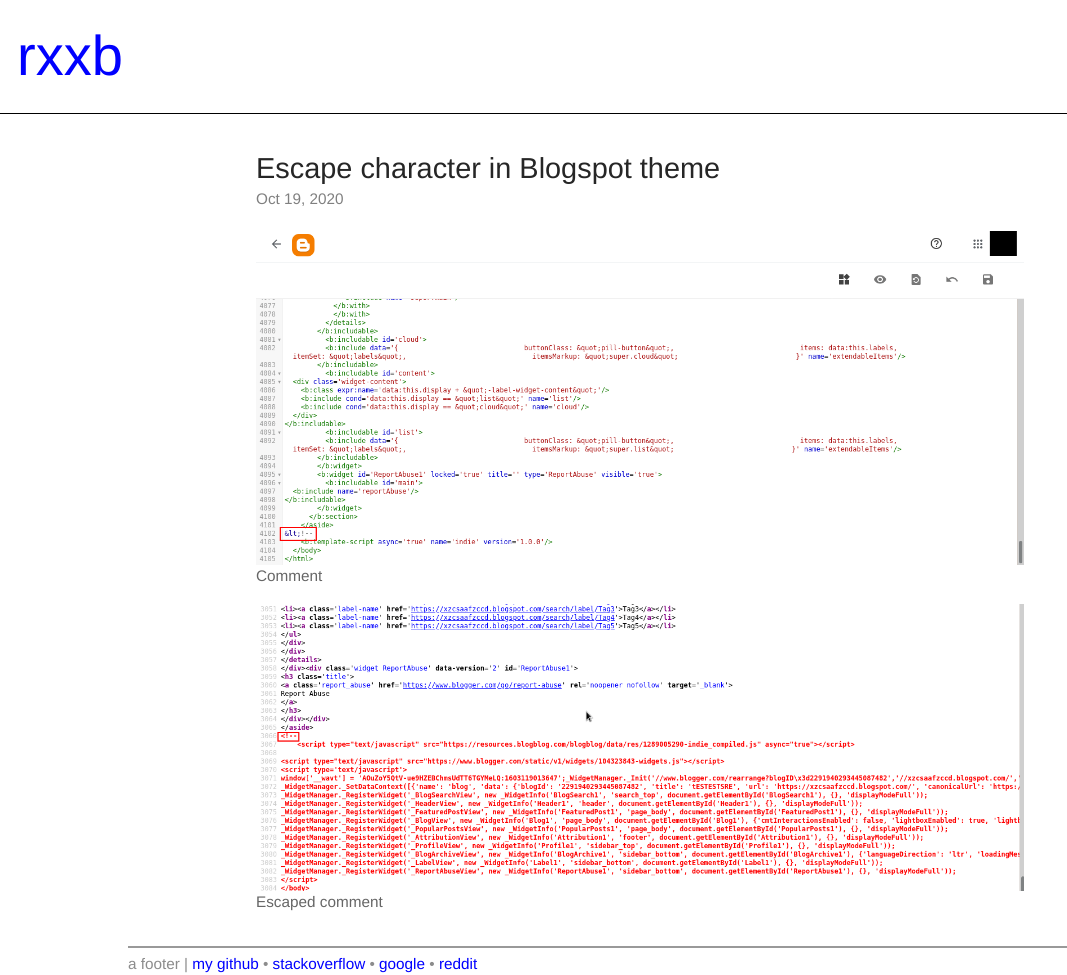
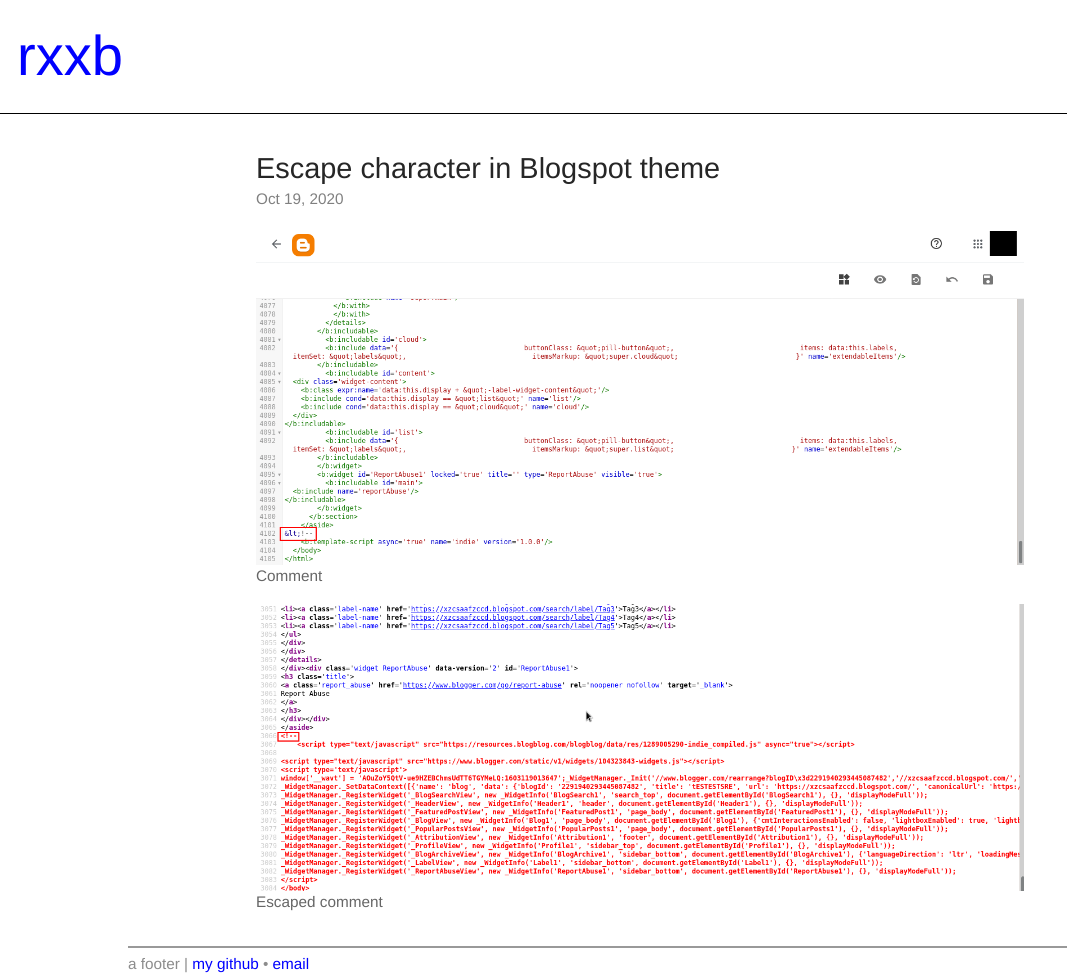
Before and after one commit to rxxb/rxxb.github.io, a Jekyll site: the page built from _posts/2020-10-19-escape-character-in-blogspot-theme.md, in a window 1280 px wide. Shown: the whole page, without its empty margins (0-1067 px from the left). Built offline with Jekyll 4.4.1, drawn with Linux system fonts in a browser that asks for light colours.

Commit message:
update footer.html

```diff
--- a/_includes/footer.html
+++ b/_includes/footer.html
@@ -1,3 +1,3 @@
 <footer id="site-footer">
-    <p>a footer | <a href="https://github.com/rxxb">my github</a> • <a href="https://stackoverflow.com/users/14429451/">stackoverflow</a> • <a href="https://google.com/">google</a> • <a href="https://reddit.com/">reddit</a></p>
+    <p>a footer | <a href="https://github.com/rxxb">my github</a> • <a href="https://www.google.com/search?q=email">email</a></p>
 </footer>
```
